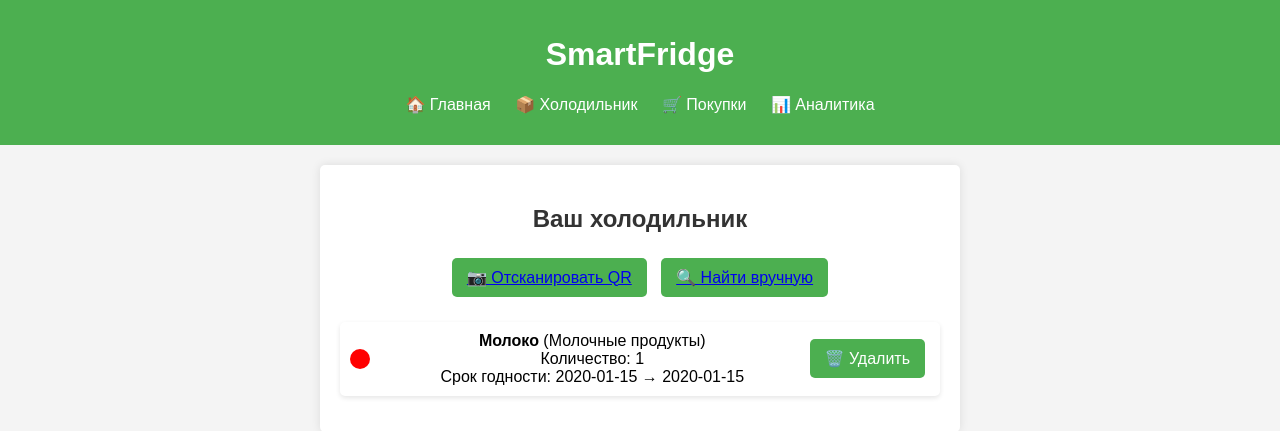
After one commit to serbelko/Fridge-site, a Flask app: page /fridge in a window 1280 px wide. The commit adds this page. Shown: the top 431 px of the page. Run offline with Flask 3, Linux system fonts and the light colour scheme; a user stored in the database is signed in; tables that the repository leaves empty hold one stand-in row (values such as "Sample post").

Commit message:
FridgeList + new design

```diff
--- a/app/__init__.py
+++ b/app/__init__.py
@@ -6,6 +6,8 @@ from flask_login import LoginManager
 app = Flask(__name__)
 app.config.from_object(Config)
 login = LoginManager(app)
+login.login_view = 'login'  # Перенаправление на страницу логина
+login.login_message = "Пожалуйста, войдите в систему."
 db = SQLAlchemy(app)
 migrate = Migrate(app, db)
-from app import routes, models, forms
+from app import routes, models, forms, test_routes
--- a/app/routes.py
+++ b/app/routes.py
@@ -1,73 +1,106 @@
 from flask import request, jsonify, render_template, flash, redirect, url_for
 from app import db, app
+from datetime import date, timedelta
+import sqlalchemy as sa
 from urllib.parse import urlsplit
-from flask_login import current_user, login_user, logout_user
-from app.models import Product, User
-from app.forms import RegistrationForm
-from datetime import datetime
+from flask_login import current_user, login_user, logout_user, login_required
+from app.models import Product, User, Fridge
+from app.forms import RegistrationForm, LoginForm
 
-@app.route('/api/products', methods=['GET'])
-def get_products():
-    products = Product.query.all()
-    return jsonify([{
-        'id': p.id, 'name': p.name, 'product_type': p.product_type,
-        'manufacture_date': p.manufacture_date.strftime('%Y-%m-%d'),
-        'expiration_date': p.expiration_date.strftime('%Y-%m-%d'),
-        'quantity': p.quantity, 'unit': p.unit, 'nutrition_info': p.nutrition_info
-    } for p in products])
+@app.route('/signup', methods=['GET', 'POST'])
+def register(): # Регистрация нового пользователя
+    if current_user.is_authenticated:
+        return redirect(url_for('users'))
+    form = RegistrationForm()
 
-@app.route('/api/products', methods=['POST'])
-def add_product():
-    data = request.get_json()
-    new_product = Product(
-        name=data['name'],
-        product_type=data['product_type'],
-        manufacture_date=datetime.strptime(data['manufacture_date'], '%Y-%m-%d'),
-        expiration_date=datetime.strptime(data['expiration_date'], '%Y-%m-%d'),
-        quantity=data['quantity'], unit=data['unit'],
-        nutrition_info=data.get('nutrition_info', '')
-    )
-    db.session.add(new_product)
-    db.session.commit()
-    return jsonify({'message': 'Продукт добавлен'}), 201
-
-@app.route('/api/products/<int:product_id>', methods=['DELETE'])
-def delete_product(product_id):
-    product = Product.query.get(product_id)
-    if product:
-        db.session.delete(product)
-        db.session.commit()
-        return jsonify({'message': 'Продукт удалён'})
-    return jsonify({'error': 'Продукт не найден'}), 404
-
-
-@app.route('/api/signup', methods=['GET', 'POST'])
-def register():
-    form = RegistrationForm()
     if form.validate_on_submit():
         user = User(username=form.username.data, email=form.email.data)
         user.set_password(form.password.data)
         db.session.add(user)
         db.session.commit()
         flash('Congratulations, you are now a registered user!')
-        login_user(user)
+        login_user(user) # модуль для сохранения сессии
         next_page = request.args.get('next')
         if not next_page or urlsplit(next_page).netloc != '':
-            next_page = url_for('index')
+            next_page = url_for('login') # переход на эту страницу, если пользователь успешно зарегался
         return redirect(next_page)
     return render_template('register.html', title='Register', form=form)
 
-@app.route('/api/users', methods=['GET'])
-def users():
-    products = User.query.all()
-    return jsonify([{
-        'id': p.id, 'name': p.username, "email": p.email
-    } for p in products])
 
+@app.route('/login', methods=['GET', 'POST'])
+def login(): #Вход пользователя
+  if current_user.is_authenticated:
+    return redirect(url_for('users'))
+  form = LoginForm()
+  if form.validate_on_submit():
+    user = db.session.scalar(
+      sa.select(User).where(User.email == form.email.data))
+    if user is None or not user.check_password(form.password.data):
+        print('не работает')
+        flash('Invalid username or password')
+        return redirect(url_for('login'))
+    login_user(user)
+    print('Вошёл')
+    return redirect(url_for('users'))
+  return render_template('login.html', title='Sign In', form=form)
+
+
+@app.route('/')
+def index():
+    return render_template('index.html')
+
+@app.route('/fridge')
+@login_required
+def fridge():
+    # Получаем все продукты в холодильнике пользователя
+    fridge_items = db.session.query(Fridge, Product).join(Product).filter(Fridge.user_id == current_user.id).all()
+
+    # Текущая дата и дата за 2 дня до окончания срока годности
+    current_date = date.today()
+    two_days_before_expiry = current_date + timedelta(days=2)
+
+    return render_template(
+        'fridge.html',
+        fridge_items=fridge_items,
+        current_date=current_date,
+        two_days_before_expiry=two_days_before_expiry
+    )
+
+
+@app.route('/api/fridge/<int:product_id>', methods=['DELETE'])
+@login_required
+def delete_from_fridge(product_id):
+    # Проверяем, есть ли продукт у текущего пользователя
+    fridge_item = Fridge.query.filter_by(user_id=current_user.id, product_id=product_id).first()
+
+    if not fridge_item:
+        return jsonify({"error": "Продукт не найден в вашем холодильнике"}), 404
+
+    # Удаляем продукт
+    db.session.delete(fridge_item)
+    db.session.commit()
+
+    return jsonify({"message": "Продукт удалён", "product_id": product_id}), 200
+
+@app.route('/shopping_list')
+def shopping_list():
+    return render_template('shopping_list.html')
+
+@app.route('/scan')
+def scan_qr():
+    return render_template('scan_qr.html')
+
+@app.route('/products')
+def find_product():
+    return render_template('find_product.html')
+
+@app.route('/analytics')
+def analytics():
+    return render_template('analytics.html')
 
 
 
 @app.route('/logout')
-def logout():
+def logout(): # Выход пользователя из сессии
     logout_user()
-    return redirect(url_for('index'))
+    return redirect(url_for('login'))
--- /dev/null
+++ b/app/static/css/styles.css
@@ -0,0 +1,119 @@
+body {
+    font-family: Arial, sans-serif;
+    background-color: #f4f4f4;
+    margin: 0;
+    padding: 0;
+    text-align: center;
+}
+
+header {
+    background-color: #4CAF50;
+    color: white;
+    padding: 15px;
+    text-align: center;
+}
+
+nav ul {
+    list-style: none;
+    padding: 0;
+}
+
+nav ul li {
+    display: inline;
+    margin: 0 10px;
+}
+
+nav ul li a {
+    text-decoration: none;
+    color: white;
+    font-size: 16px;
+}
+
+main {
+    margin: 20px auto;
+    padding: 20px;
+    max-width: 600px;
+    background: white;
+    box-shadow: 0 0 10px rgba(0, 0, 0, 0.1);
+    border-radius: 5px;
+}
+
+h2 {
+    color: #333;
+}
+
+.menu {
+    list-style: none;
+    padding: 0;
+}
+
+.menu li {
+    margin: 10px 0;
+}
+
+.menu li a {
+    display: block;
+    padding: 10px;
+    background-color: #4CAF50;
+    color: white;
+    text-decoration: none;
+    border-radius: 5px;
+}
+
+.menu li a:hover {
+    background-color: #45a049;
+}
+
+
+.actions {
+    text-align: center;
+    margin-bottom: 20px;
+}
+
+button {
+    padding: 10px 15px;
+    margin: 5px;
+    border: none;
+    border-radius: 5px;
+    background-color: #4CAF50;
+    color: white;
+    font-size: 16px;
+    cursor: pointer;
+}
+
+button:hover {
+    background-color: #45a049;
+}
+
+/* Список товаров */
+.fridge-list {
+    list-style: none;
+    padding: 0;
+}
+
+.fridge-list li {
+    display: flex;
+    align-items: center;
+    margin: 10px 0;
+    padding: 10px;
+    background: white;
+    border-radius: 5px;
+    box-shadow: 0 2px 5px rgba(0, 0, 0, 0.1);
+}
+
+/* Кружок-индикатор */
+.status-indicator {
+    width: 20px;
+    height: 20px;
+    border-radius: 50%;
+    margin-right: 10px;
+}
+
+/* Цвета статусов */
+.status-indicator.normal { background: green; }
+.status-indicator.warning { background: yellow; }
+.status-indicator.expired { background: red; }
+
+.product-info {
+    flex-grow: 1;
+}
--- /dev/null
+++ b/app/static/js/fridge.js
@@ -0,0 +1,90 @@
+document.addEventListener("DOMContentLoaded", function () {
+    document.querySelectorAll(".delete-btn").forEach(button => {
+        button.addEventListener("click", function () {
+            const productId = this.closest("li").getAttribute("data-product-id");
+            deleteProduct(productId);
+        });
+    });
+});
+
+
+// Функция загрузки данных о продуктах
+async function fetchProducts() {
+    const response = await fetch('/fridge');
+    const products = await response.json();
+    const list = document.querySelector(".fridge-list");
+    list.innerHTML = "";
+
+    products.forEach(product => {
+        const li = document.createElement("li");
+
+        // Создаём индикатор срока годности
+        const statusIndicator = document.createElement("div");
+        statusIndicator.classList.add("status-indicator");
+
+        const expirationDate = new Date(product.create_until);
+        const today = new Date();
+        const twoDaysBeforeExpiry = new Date();
+        twoDaysBeforeExpiry.setDate(today.getDate() + 2);
+
+        if (expirationDate < today) {
+            statusIndicator.classList.add("expired");
+        } else if (expirationDate <= twoDaysBeforeExpiry) {
+            statusIndicator.classList.add("warning");
+        } else {
+            statusIndicator.classList.add("normal");
+        }
+
+        // Информация о товаре
+        const productInfo = document.createElement("div");
+        productInfo.classList.add("product-info");
+        productInfo.innerHTML = `<strong>${product.name}</strong> (${product.product_type})<br>
+                                 Количество: ${product.count}<br>
+                                 Срок годности: ${product.create_from} → ${product.create_until}`;
+
+        li.appendChild(statusIndicator);
+        li.appendChild(productInfo);
+        list.appendChild(li);
+    });
+
+async function deleteProduct(productId) {
+    if (!confirm("Вы уверены, что хотите удалить этот продукт?")) return;
+
+    const response = await fetch(`/api/fridge/${productId}`, {
+        method: "DELETE",
+        headers: {
+            "Content-Type": "application/json"
+        }
+    });
+
+    const result = await response.json();
+
+    if (response.ok) {
+        alert(result.message);
+        location.reload();  // Обновляем страницу, чтобы обновить список
+    } else {
+        alert(result.error);
+    }
+}
+
+}
+
+async function deleteProduct(productId) {
+    if (!confirm("Вы уверены, что хотите удалить этот продукт?")) return;
+
+    const response = await fetch(`/api/fridge/${productId}`, {
+        method: "DELETE",
+        headers: {
+            "Content-Type": "application/json"
+        }
+    });
+
+    const result = await response.json();
+
+    if (response.ok) {
+        alert(result.message);
+        location.reload();  // Перезагружаем страницу после удаления
+    } else {
+        alert(result.error);
+    }
+}
--- /dev/null
+++ b/app/templates/base.html
@@ -0,0 +1,25 @@
+<!DOCTYPE html>
+<html lang="ru">
+<head>
+    <meta charset="UTF-8">
+    <meta name="viewport" content="width=device-width, initial-scale=1.0">
+    <title>SmartFridge</title>
+    <link rel="stylesheet" href="{{ url_for('static', filename='css/styles.css') }}">
+</head>
+<body>
+    <header>
+        <h1>SmartFridge</h1>
+        <nav>
+            <ul>
+                <li><a href="{{ url_for('index') }}">🏠 Главная</a></li>
+                <li><a href="{{ url_for('fridge') }}">📦 Холодильник</a></li>
+                <li><a href="{{ url_for('shopping_list') }}">🛒 Покупки</a></li>
+                <li><a href="{{ url_for('analytics') }}">📊 Аналитика</a></li>
+            </ul>
+        </nav>
+    </header>
+    <main>
+        {% block content %}{% endblock %}
+    </main>
+</body>
+</html>
--- /dev/null
+++ b/app/templates/fridge.html
@@ -0,0 +1,40 @@
+{% extends "base.html" %}
+
+{% block content %}
+    <h2>Ваш холодильник</h2>
+
+    {% if fridge_items %}
+        <div class="actions">
+            <button><a href="{{ url_for('scan_qr') }}" class="button">📷 Отсканировать QR</a></button>
+            <button><a href="{{ url_for('find_product') }}" class="button">🔍 Найти вручную</a></button>
+        </div>
+
+        <ul class="fridge-list">
+            {% for fridge, product in fridge_items %}
+                <li data-product-id="{{ fridge.product_id }}">
+                    <div class="status-indicator
+                        {% if fridge.create_until < current_date %} expired
+                        {% elif fridge.create_until <= two_days_before_expiry %} warning
+                        {% else %} normal {% endif %}">
+                    </div>
+                    <div class="product-info">
+                        <strong>{{ product.name }}</strong> ({{ product.product_type }})<br>
+                        Количество: {{ fridge.count }}<br>
+                        Срок годности: {{ fridge.create_from }} → {{ fridge.create_until }}
+                    </div>
+                    <button class="delete-btn">🗑️ Удалить</button>
+                </li>
+            {% endfor %}
+
+        </ul>
+
+    {% else %}
+        <p>Ваш холодильник пуст! Добавьте продукты:</p>
+        <div class="actions">
+            <a href="{{ url_for('scan_qr') }}" class="btn">📷 Отсканировать QR</a>
+            <a href="{{ url_for('find_product') }}" class="btn">🔍 Найти вручную</a>
+        </div>
+    {% endif %}
+
+    <script src="{{ url_for('static', filename='js/fridge.js') }}"></script>
+{% endblock %}
--- a/app/templates/register.html
+++ b/app/templates/register.html
@@ -161,7 +161,7 @@
             </div>
             <button type="submit" class="btn">{{ form.submit.label }}</button>
         </form>
-        <p class="switch">Уже есть аккаунт? <a href="{{ url_for('add_product') }}">Войти</a></p>
+        <p class="switch">Уже есть аккаунт? <a href="{{ url_for('login') }}">Войти</a></p>
     </div>
     {% endblock %}
 </body>
--- a/run.py
+++ b/run.py
@@ -1,4 +1,7 @@
-from app import app
+from app import app, db
+
+with app.app_context():
+    db.create_all()
 
 if __name__ == '__main__':
     app.run(debug=True)
```
Also changed, not shown: app/models.py (+29 -2 lines), app/static/js/main.js (added, +12 -0 lines), app/templates/index.html (added, +12 -0 lines), app/templates/login.html (+17 -13 lines), app/test_routes.py (added, +112 -0 lines), migrations/versions/460e6b04a78e_initial_migration.py (deleted, +0 -36 lines), migrations/versions/9d75c5300cae_.py (added, +49 -0 lines), requirements.txt (+5 -5 lines), app/static/css/style.css (deleted), app/templates/profile.html (renamed from app/templates/профиль.html), instance/site.db (deleted), instance/smartfridge.db.
